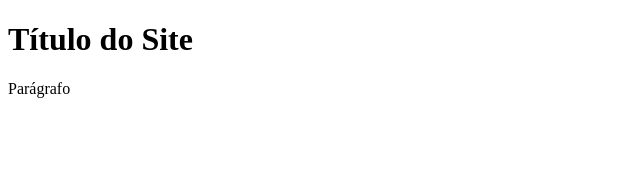
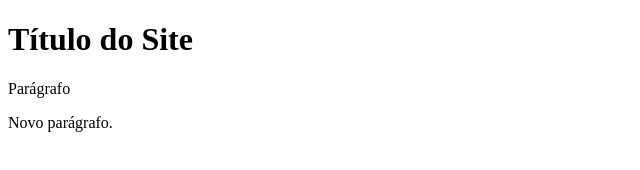
Before and after one commit to DEVin-Audaces-V2/exemploGit01, a plain HTML site: page index.html in a window 1280 px wide. Shown: the whole page, without its empty margins (0-640 px from the left). Drawn offline with Linux system fonts and the light colour scheme.

Commit message:
Inserido o segundo paragrafo.

```diff
--- a/index.html
+++ b/index.html
@@ -9,5 +9,6 @@
 <body>
     <h1>Título do Site</h1>
     <p>Parágrafo</p>
+    <p>Novo parágrafo.</p>
 </body>
 </html>
```
